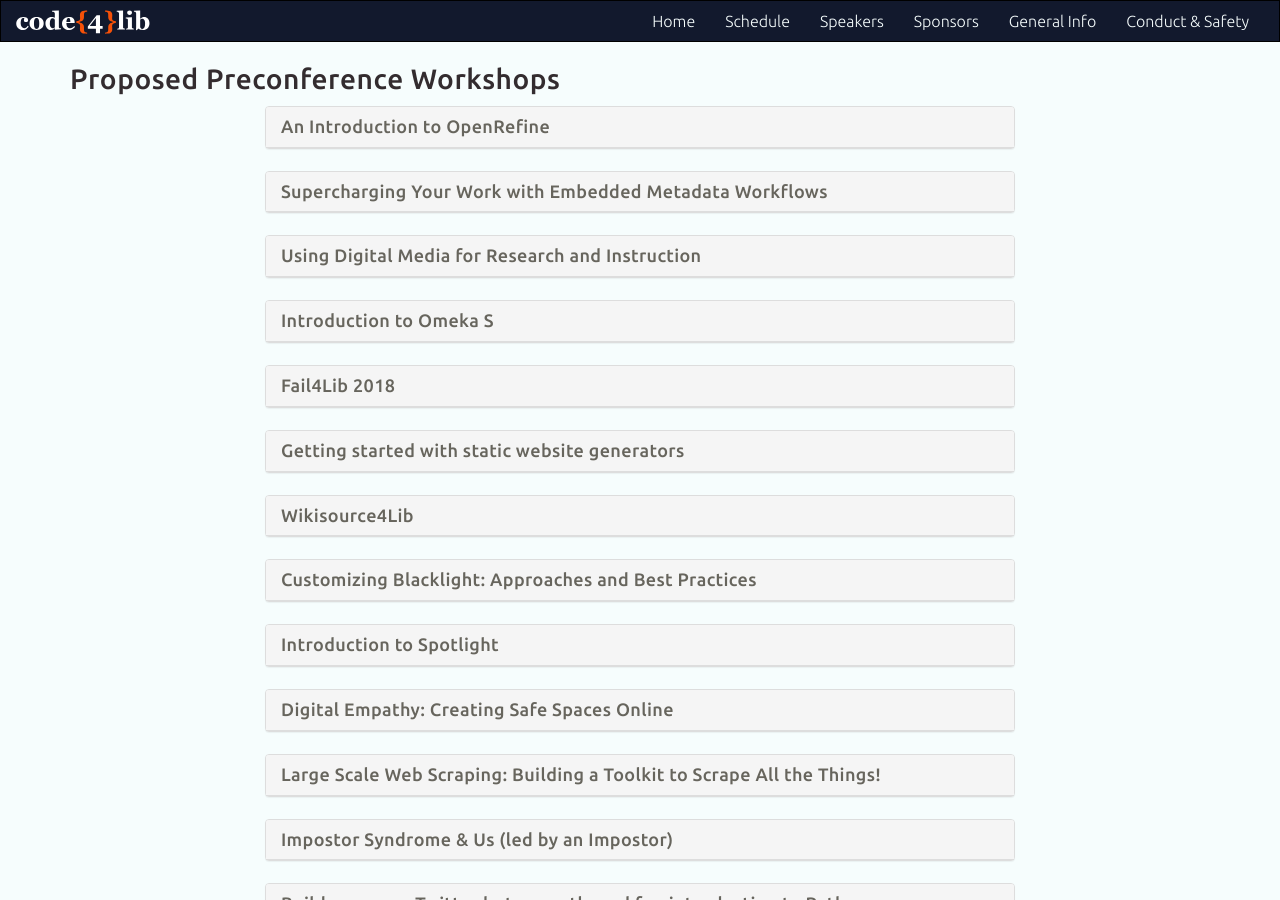
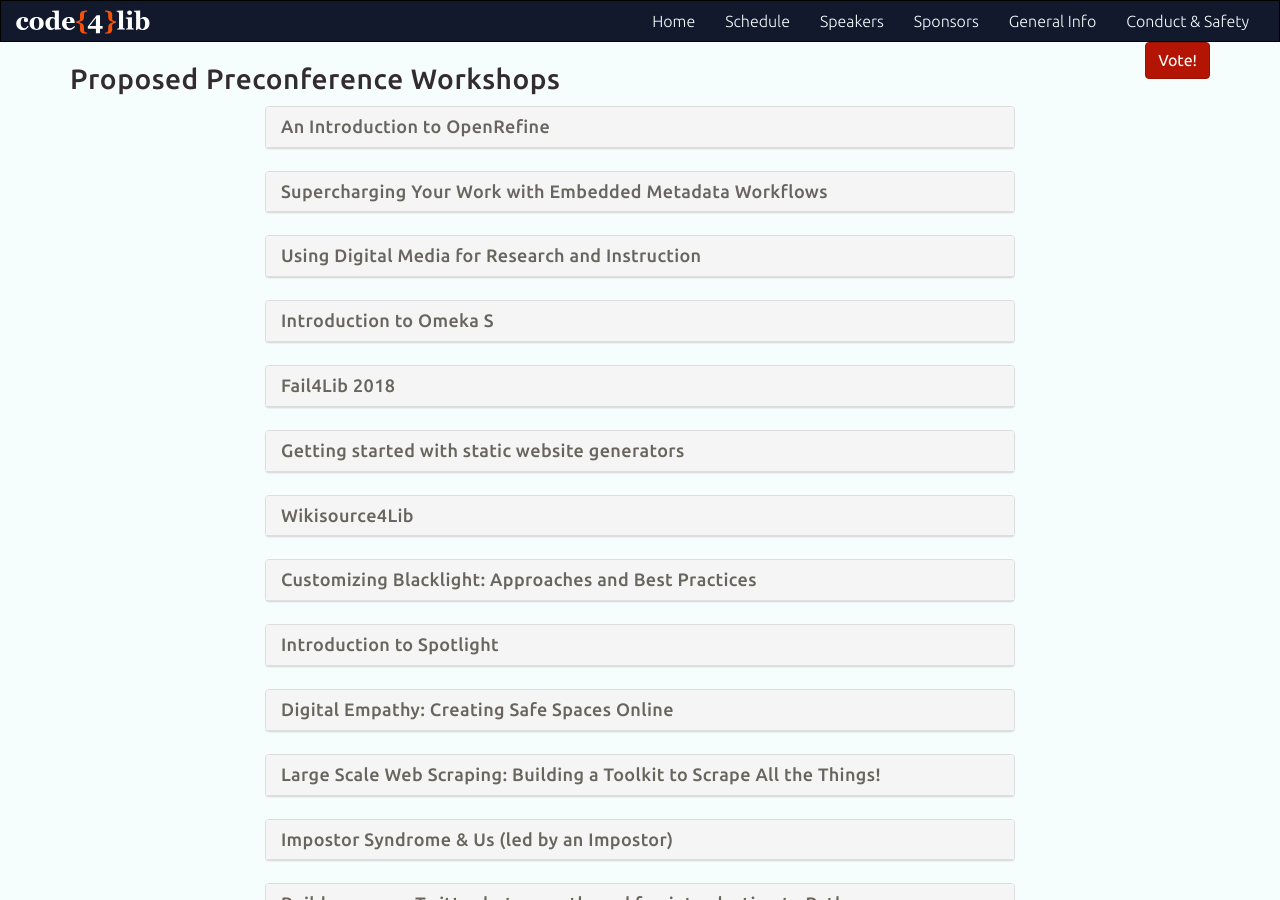
Before and after one commit to code4lib/2018.code4lib.org, a Jekyll site: the page built from workshops/proposed-workshops.html, in a window 1280 px wide and 900 px high. Built offline with Jekyll 4.4.1, drawn with Linux system fonts in a browser that asks for light colours; some web fonts are replaced.

Commit message:
Fixed bad workshop vote category

```diff
--- a/workshops/proposed-workshops.html
+++ b/workshops/proposed-workshops.html
@@ -9,7 +9,7 @@
             <h3>Proposed Preconference Workshops</h3>
         </div>
         <div class="col-xs-12 col-sm-4">
-            {% if site.data.conf.talk-voting.show %}
+            {% if site.data.conf.workshop-voting.show %}
                 <a class="btn btn-primary pull-right" href="{{ site.data.conf.workshop-voting.url }}">Vote!</a>
             {% endif %}
         </div>
```
